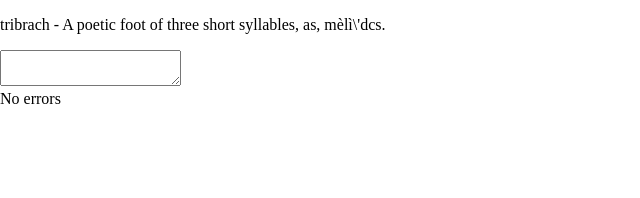
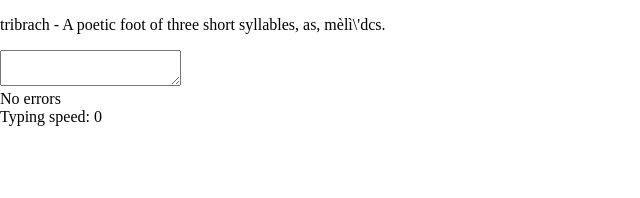
Before and after one commit to qucumbah/speedtyping-trainer, a React app: page / in a window 1280 px wide. Shown: the top 198 px of the page, without its empty margins (0-640 px from the left). Built offline with nearby package versions, Linux system fonts and the light colour scheme.

Commit message:
add typing speed & error indication

```diff
--- a/public/style.css
+++ b/public/style.css
@@ -1,3 +1,11 @@
 body {
   margin: 0;
 }
+
+.redBg {
+  background-color: red;
+}
+
+.whiteBg {
+  background-color: white;
+}
--- a/src/components/App.tsx
+++ b/src/components/App.tsx
@@ -19,20 +19,27 @@ function App() {
   }, []);
 
   const [curWord, setCurWord] = useState<string | null>(null);
+  const [startTime, setStartTime] = useState<number>(Date.now());
   useEffect(() => {
     if (words.length === 0) {
       return;
+    }
+
+    if (text.length === 0) {
+      setStartTime(Date.now());
     }
 
     if (text !== curWord && curWord !== null) {
       return;
     }
 
-    console.log('here');
-
     const randomWord: string = words[Math.floor(Math.random() * words.length)] as string;
     setCurWord(randomWord);
+
+    console.log(randomWord);
+
     setText('');
+    setStartTime(Date.now());
   }, [text, curWord, words]);
 
   const [hasError, setHasError] = useState<boolean>(false);
@@ -41,14 +48,19 @@ function App() {
       return;
     }
 
-    setHasError(curWord.startsWith(text));
+    setHasError(!curWord.startsWith(text));
   }, [text, curWord]);
+
+  const typingTime: number = Date.now() - startTime;
+  const lettersTyped: number = text.length;
+  const typingSpeed: number = Math.round(lettersTyped / (typingTime / 1000) * 100) / 100;
 
   return (
     <div>
-      <p>{curWord?.replace('\n', '\\\n')}</p>
+      <p>{curWord?.replace('\n', '\\n')}</p>
       <textarea value={text} onChange={(element) => setText(element.target.value)} />
-      <div>{hasError ? 'No errors' : 'Error found'}</div>
+      <div className={hasError ? 'redBg' : 'whiteBg'}>{hasError ? 'Error found' : 'No errors'}</div>
+      <div>Typing speed: {isNaN(typingSpeed) ? 0 : typingSpeed}</div>
     </div>
   );
 }
```
